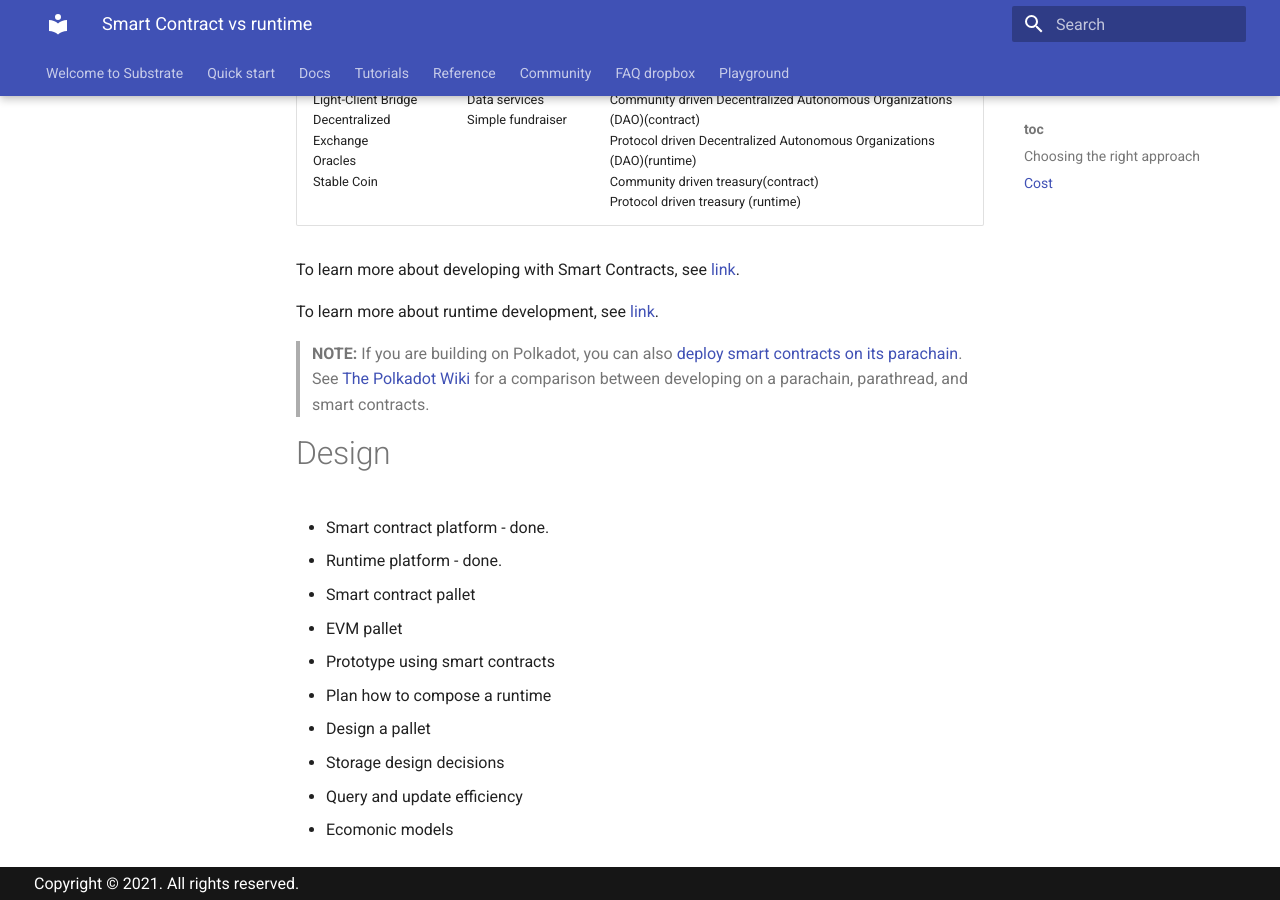
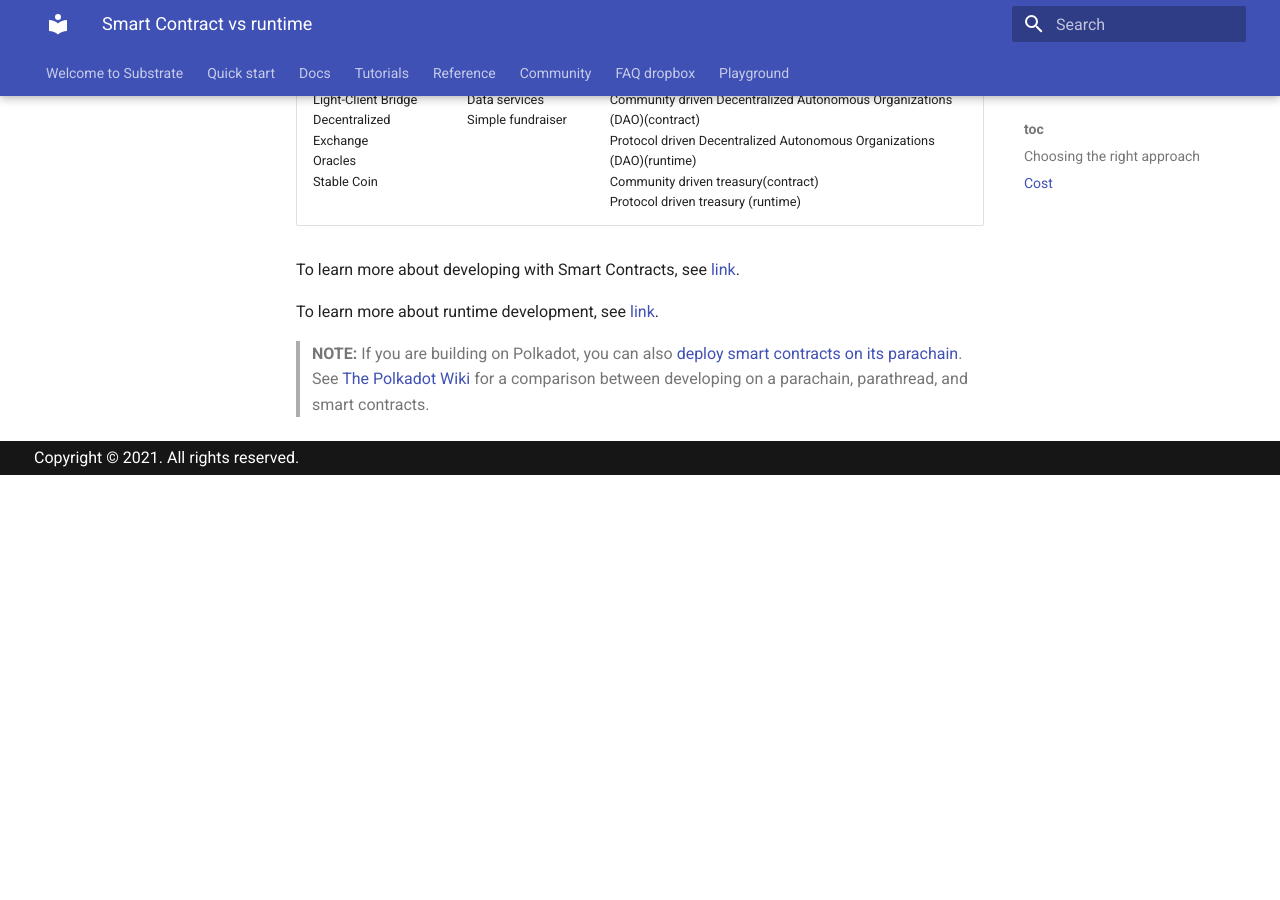
Before and after one commit to polkadot-developers/docs-sandbox, an MkDocs documentation site: the page built from source/docs/main-docs/05-design/runtime-or-smart-contracts/index.md, in a window 1280 px wide and 900 px high, scrolled down 1201 px. Built offline with MkDocs 1.6.1 and Material for MkDocs 9.7.7, drawn with Linux system fonts in a browser that asks for light colours; after the commit the page ends 1676 px from its top, so only the background shows below that.

Commit message:
fix an oops

```diff
--- a/source/docs/main-docs/05-design/runtime-or-smart-contracts/index.md
+++ b/source/docs/main-docs/05-design/runtime-or-smart-contracts/index.md
@@ -36,17 +36,3 @@
 To learn more about runtime development, see [link](link).
 
 > **NOTE:** If you are building on Polkadot, you can also [deploy smart contracts on its parachain](https://wiki.polkadot.network/docs/en/build-smart-contracts). See [The Polkadot Wiki](https://wiki.polkadot.network/docs/build-build-with-polkadot#what-is-the-difference-between-building-a-parachain-a-parathread-or-a-smart-contract) for a comparison between developing on a parachain, parathread, and smart contracts.
-
-
-# Design
-
-* Smart contract platform - done.
-* Runtime platform - done.
-* Smart contract pallet
-* EVM pallet
-* Prototype using smart contracts
-* Plan how to compose a runtime
-* Design a pallet
-* Storage design decisions
-* Query and update efficiency
-* Ecomonic models
```
Also changed, not shown: source/docs/main-docs/05-design/index copy.md (deleted, +0 -40 lines).
